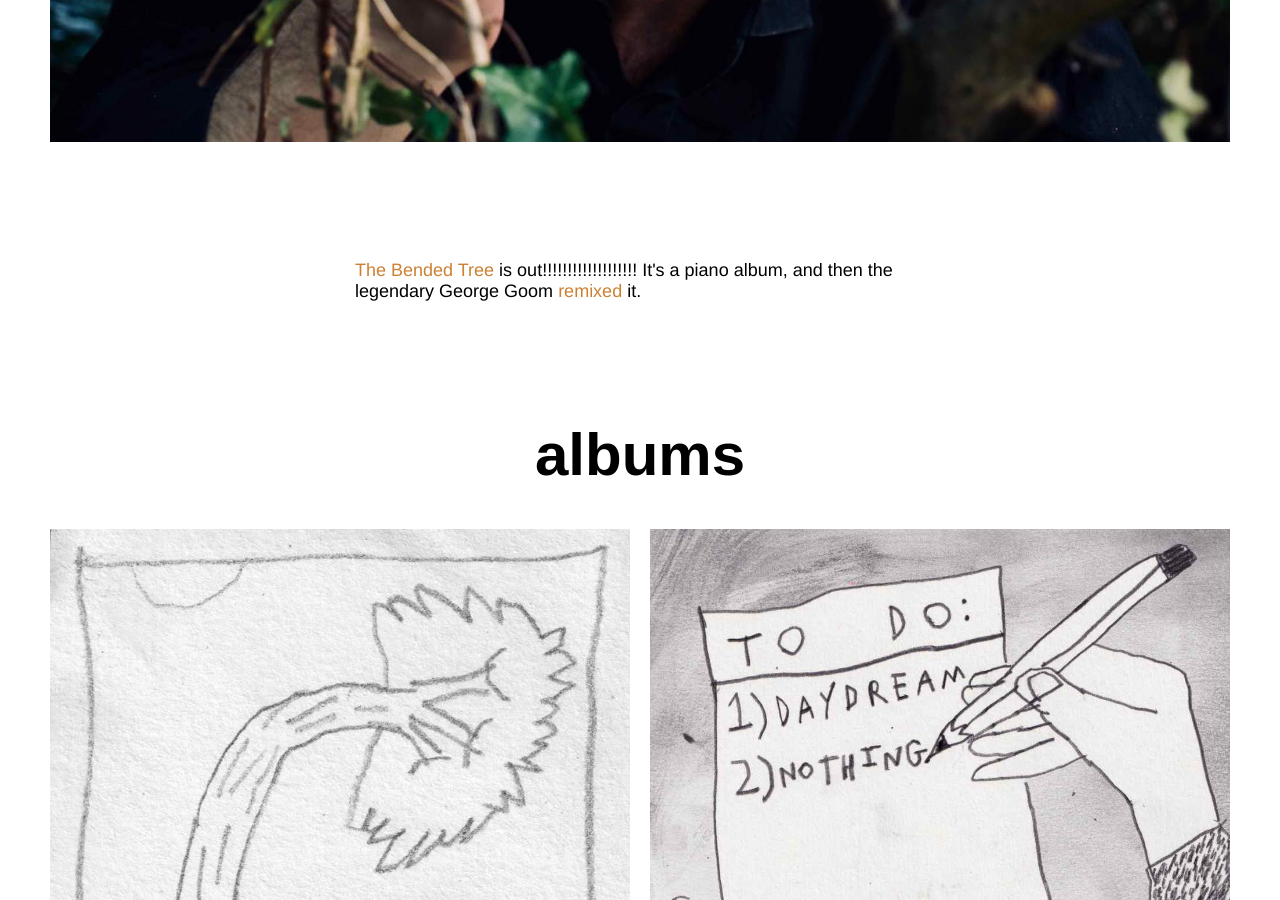
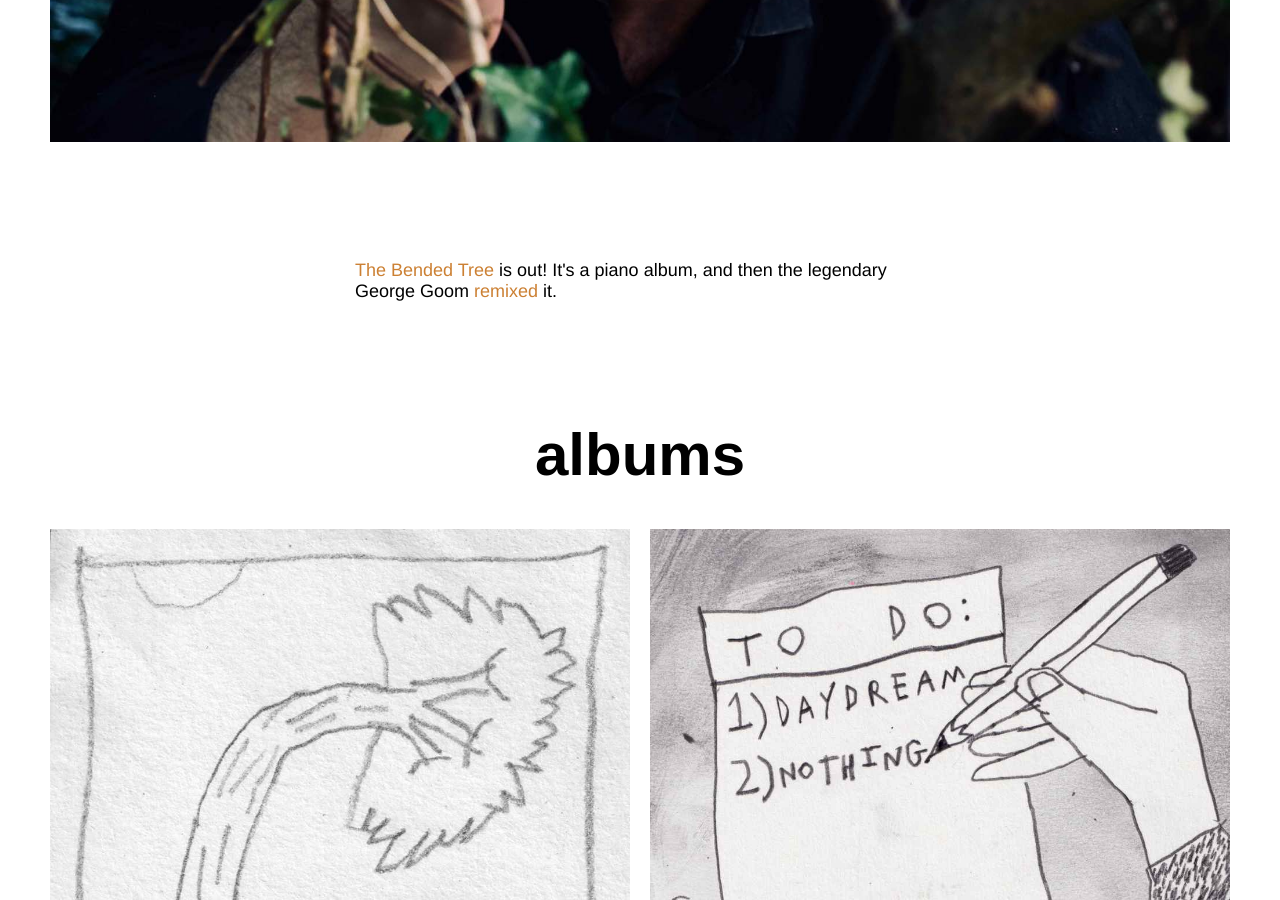
Before and after one commit to pletter/petterrylen.com, a Jekyll site: the page built from index.markdown, in a window 1280 px wide and 900 px high, scrolled down 708 px. Built offline with Jekyll 4.4.1, drawn with Linux system fonts in a browser that asks for light colours.

Commit message:
!!!!!! .com

```diff
--- a/index.markdown
+++ b/index.markdown
@@ -5,7 +5,7 @@ layout: default
 <html lang="en">
 <div class="centered" id="bio">
 	<p>
-		<a href="https://songwhip.com/petterrylen/the-bended-tree">The Bended Tree</a> is out!!!!!!!!!!!!!!!!!!! It's a piano album, and then the legendary George Goom<a href="https://songwhip.com/.../the-bended-tree-george-goom-remix"> remixed</a> it.
+		<a href="https://songwhip.com/petterrylen/the-bended-tree">The Bended Tree</a> is out! It's a piano album, and then the legendary George Goom<a href="https://songwhip.com/.../the-bended-tree-george-goom-remix"> remixed</a> it.
 	</p>
 	<p>
 	</p>
```
